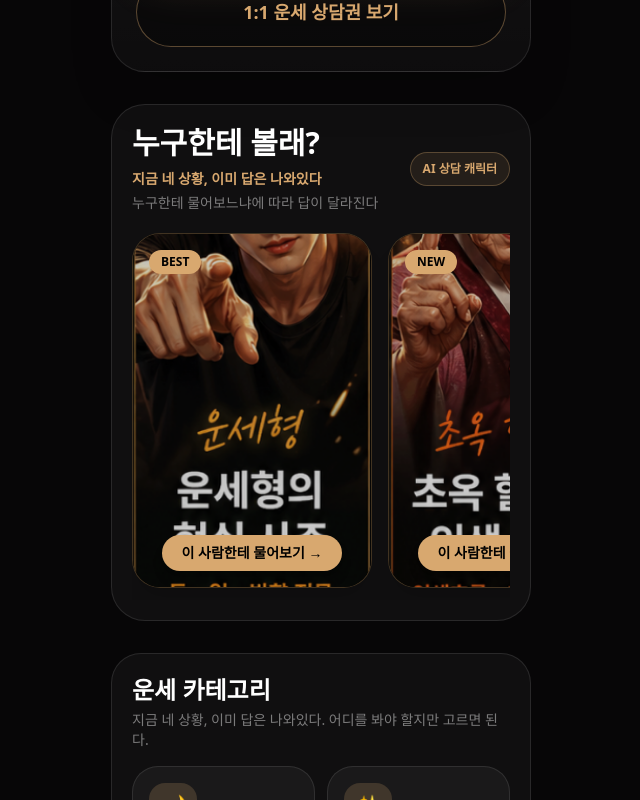
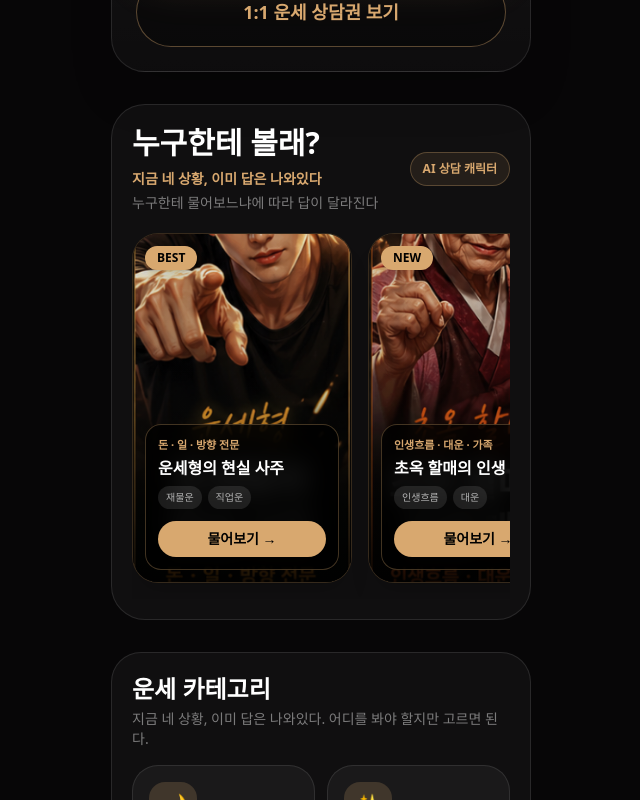
Before and after one commit to kkokku0/fortune-app, a Next.js app: page / in a window 1280 px wide. Shown: the part 567-1367 px from the top of the page, without its empty margins (319-959 px from the left). Built offline with nearby package versions, Linux system fonts and the light colour scheme.

Commit message:
fix horizontal character cards

```diff
--- a/app/page.tsx
+++ b/app/page.tsx
@@ -405,27 +405,43 @@ function CharacterCardView({ card, onSelect }: { card: Character; onSelect: () =
     <button
       type="button"
       onClick={onSelect}
-      className="relative h-[355px] min-w-[240px] shrink-0 snap-start overflow-hidden rounded-[28px] border border-[#d8a86f]/30 bg-black shadow-xl transition hover:-translate-y-1 hover:border-[#d8a86f]"
+      className="relative h-[350px] min-w-[220px] max-w-[220px] shrink-0 snap-start overflow-hidden rounded-[26px] border border-[#d8a86f]/25 bg-black text-left shadow-xl transition hover:-translate-y-1 hover:border-[#d8a86f]/80"
     >
-      {/* 이미지 풀로 사용 */}
+      <div className="absolute inset-0 grid place-items-center bg-gradient-to-br from-[#2b1b10] via-[#151018] to-black p-5 text-center">
+        <div className="text-6xl">{card.emoji}</div>
+        <div className="mt-4 text-lg font-black leading-tight text-white">{card.title}</div>
+        <p className="mt-2 text-xs leading-5 text-white/55">{card.quote}</p>
+      </div>
+
       <img
         src={card.image}
         alt={card.title}
         className="absolute inset-0 h-full w-full object-cover"
+        onError={(event) => {
+          event.currentTarget.style.display = "none";
+        }}
       />
 
-      {/* 어두운 오버레이 */}
-      <div className="absolute inset-0 bg-black/20" />
+      <div className="absolute inset-0 bg-gradient-to-t from-black/90 via-black/20 to-black/10" />
 
-      {/* 상단 뱃지 */}
-      <div className="absolute left-4 top-4 z-20 rounded-full bg-[#d8a86f] px-3 py-1 text-xs font-black text-black">
+      <div className="absolute left-3 top-3 rounded-full bg-[#d8a86f] px-3 py-1 text-xs font-black text-black shadow-lg">
         {card.badge}
       </div>
 
-      {/* 클릭 영역 (텍스트 최소화) */}
-      <div className="absolute inset-0 z-30 flex items-end justify-center pb-4">
-        <div className="rounded-full bg-[#d8a86f] px-5 py-2 text-sm font-black text-black shadow-lg">
-          이 사람한테 물어보기 →
+      <div className="absolute bottom-0 left-0 right-0 p-3">
+        <div className="rounded-2xl border border-[#d8a86f]/30 bg-black/75 p-3 backdrop-blur-md">
+          <div className="text-[11px] font-bold text-[#d8a86f]">{card.subtitle}</div>
+          <div className="mt-1 line-clamp-2 text-base font-black leading-tight text-white">{card.title}</div>
+          <div className="mt-2 flex flex-wrap gap-1.5">
+            {card.chips.slice(0, 2).map((chip) => (
+              <span key={chip} className="rounded-full bg-white/10 px-2 py-1 text-[10px] text-white/65">
+                {chip}
+              </span>
+            ))}
+          </div>
+          <div className="mt-3 rounded-full bg-[#d8a86f] px-3 py-2 text-center text-sm font-black text-black">
+            물어보기 →
+          </div>
         </div>
       </div>
     </button>
@@ -600,7 +616,7 @@ export default function Page() {
                 </div>
                 <span className="shrink-0 rounded-full border border-[#d8a86f]/30 bg-[#d8a86f]/10 px-3 py-2 text-xs font-black text-[#d8a86f]">AI 상담 캐릭터</span>
               </div>
-              <div className="flex snap-x gap-4 overflow-x-auto pb-3">
+              <div className="flex snap-x snap-mandatory gap-4 overflow-x-auto px-1 pb-4 [-ms-overflow-style:none] [scrollbar-width:none]">
                 {characters.map((card) => (
                   <CharacterCardView key={card.id} card={card} onSelect={() => goInput(card.categoryId)} />
                 ))}
```
